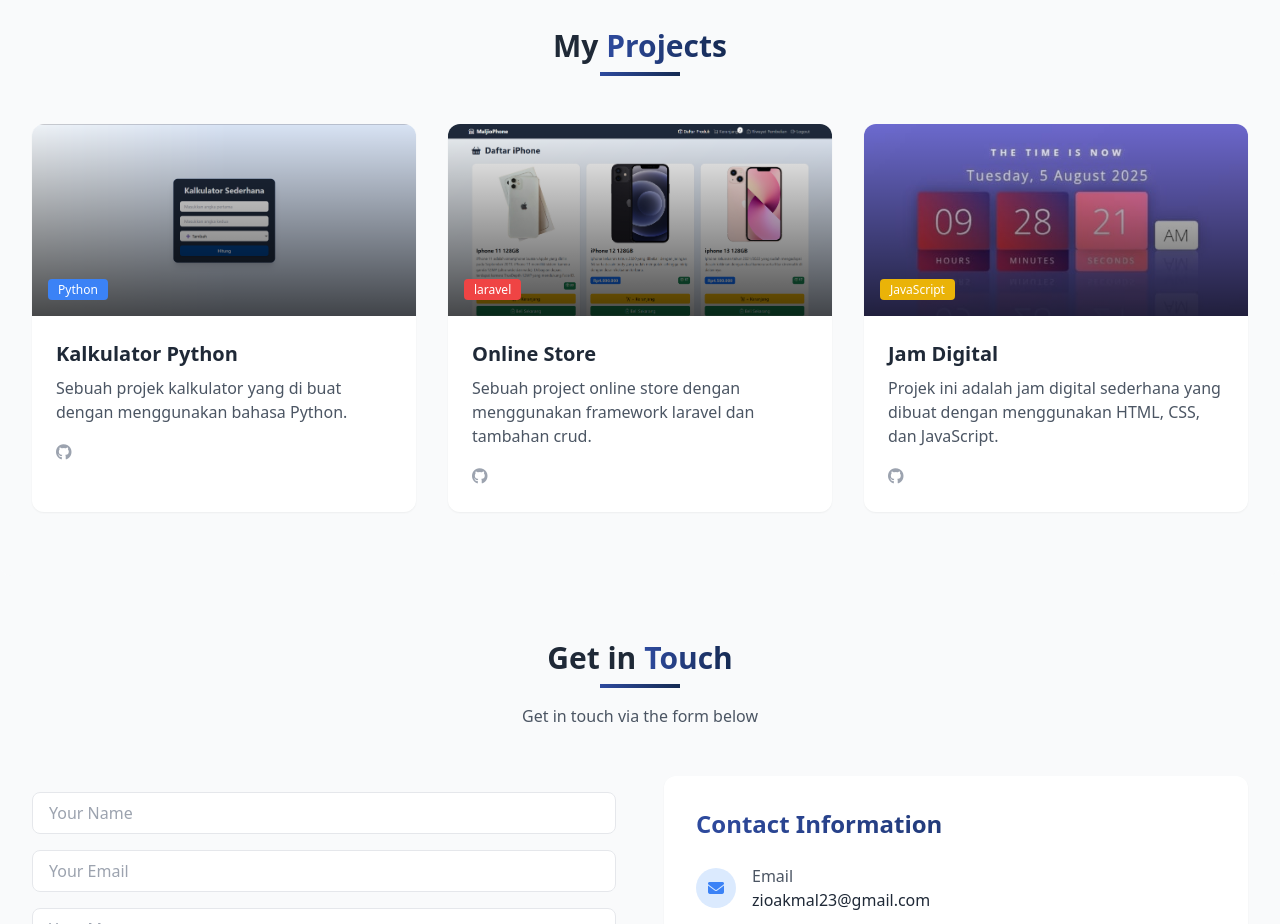
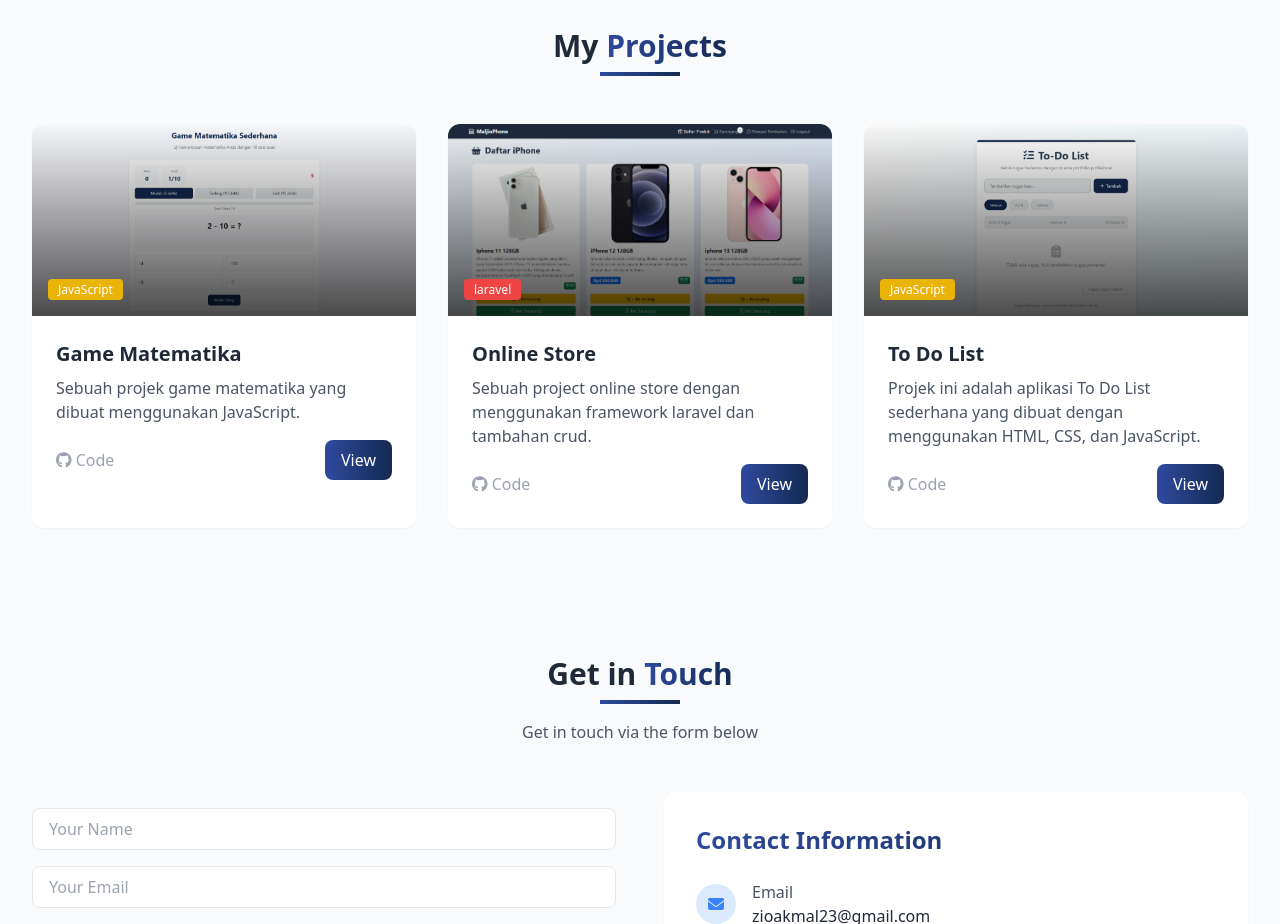
Before and after one commit to AkmalZio/Portofolio-New, a plain HTML site: page index.html in a window 1280 px wide. Shown: the part 2120-3044 px from the top of the page. Drawn offline with nearby package versions, Linux system fonts and the light colour scheme.

Commit message:
Update fitur X

```diff
--- a/index.html
+++ b/index.html
@@ -359,21 +359,27 @@
             <div class="animate-fade-in delay-100 card-hover-effect">
                 <div class="bg-white rounded-xl overflow-hidden shadow-sm h-full flex flex-col">
                     <div class="relative h-48 overflow-hidden">
-                        <img src="kalkulatorpy.jpg"
+                        <img src="game-matematika.jpg"
                              alt="Project 1" class="w-full h-full object-cover transition duration-500 hover:scale-105">
                         <div class="absolute inset-0 bg-gradient-to-t from-black/70 to-transparent"></div>
                         <div class="absolute bottom-4 left-4">
-                            <span class="bg-blue-500 text-white text-xs font-medium px-2.5 py-0.5 rounded">Python</span>
+                            <span class="bg-yellow-500 text-white text-xs font-medium px-2.5 py-0.5 rounded">JavaScript</span>
                         </div>
                     </div>
                     <div class="p-6 flex-grow">
-                        <h3 class="text-xl font-semibold mb-2">Kalkulator Python</h3>
+                        <h3 class="text-xl font-semibold mb-2">Game Matematika</h3>
                         <p class="text-gray-600 mb-4">
-                           Sebuah projek kalkulator yang di buat dengan menggunakan bahasa Python.
+                           Sebuah projek game matematika yang dibuat menggunakan JavaScript.
                         </p>
-                        <a href="https://github.com/wahyupratama12/pyhton-project.git" class="text-gray-400 hover:text-gray-600">
-                            <i class="fab fa-github"></i>
-                        </a>
+                        <div class="flex justify-between items-center">
+                            <a href="https://github.com/AkmalZio/game-matematika.git" class="text-gray-400 hover:text-gray-600">
+                                <i class="fab fa-github"></i> Code
+                            </a>
+                            <a href="https://game-matematika-silk.vercel.app/"
+                               class="px-4 py-2 custom-gradient text-white rounded-lg hover:bg-blue-600 transition duration-300">
+                                View
+                            </a>
+                        </div>
                     </div>
                 </div>
             </div>
@@ -394,32 +400,44 @@
                         <p class="text-gray-600 mb-4">
                             Sebuah project online store dengan menggunakan framework laravel dan tambahan crud.
                         </p>
-                        <a href="https://github.com/wahyupratama12/laravel-crud" class="text-gray-400 hover:text-gray-600">
-                            <i class="fab fa-github"></i>
-                        </a>
+                        <div class="flex justify-between items-center">
+                            <a href="https://github.com/AkmalZio/laravel-maljiophone.git" class="text-gray-400 hover:text-gray-600">
+                                <i class="fab fa-github"></i> Code
+                            </a>
+                            <a href="https://github.com/AkmalZio/laravel-maljiophone.git"
+                               class="px-4 py-2 custom-gradient text-white rounded-lg hover:bg-blue-600 transition duration-300">
+                                View
+                            </a>
+                        </div>
                     </div>
                 </div>
             </div>
 
             <!-- Project 3 -->
-            <div class="animate-fade-in delay-200 card-hover-effect">
+            <div class="animate-fade-in delay-300 card-hover-effect">
                 <div class="bg-white rounded-xl overflow-hidden shadow-sm h-full flex flex-col">
                     <div class="relative h-48 overflow-hidden">
-                        <img src="jam-digital.jpg"
-                             alt="Project 2" class="w-full h-full object-cover transition duration-500 hover:scale-105">
+                        <img src="to-do-list.jpg"
+                             alt="Project 3" class="w-full h-full object-cover transition duration-500 hover:scale-105">
                         <div class="absolute inset-0 bg-gradient-to-t from-black/70 to-transparent"></div>
                         <div class="absolute bottom-4 left-4">
                             <span class="bg-yellow-500 text-white text-xs font-medium px-2.5 py-0.5 rounded">JavaScript</span>
                         </div>
                     </div>
                     <div class="p-6 flex-grow">
-                        <h3 class="text-xl font-semibold mb-2">Jam Digital</h3>
+                        <h3 class="text-xl font-semibold mb-2">To Do List</h3>
                         <p class="text-gray-600 mb-4">
-                            Projek ini adalah jam digital sederhana yang dibuat dengan menggunakan HTML, CSS, dan JavaScript.
+                            Projek ini adalah aplikasi To Do List sederhana yang dibuat dengan menggunakan HTML, CSS, dan JavaScript.
                         </p>
-                        <a href="https://github.com/wahyupratama12/laravel-crud" class="text-gray-400 hover:text-gray-600">
-                            <i class="fab fa-github"></i>
-                        </a>
+                        <div class="flex justify-between items-center">
+                            <a href="https://github.com/AkmalZio/to-do-list.git" class="text-gray-400 hover:text-gray-600">
+                                <i class="fab fa-github"></i> Code
+                            </a>
+                            <a href="https://to-do-list-nu-sage-95.vercel.app/"
+                               class="px-4 py-2 custom-gradient text-white rounded-lg hover:bg-blue-600 transition duration-300">
+                                View
+                            </a>
+                        </div>
                     </div>
                 </div>
             </div>
```
Also changed, not shown: game-matematika.jpg (added), to-do-list.jpg (added).
